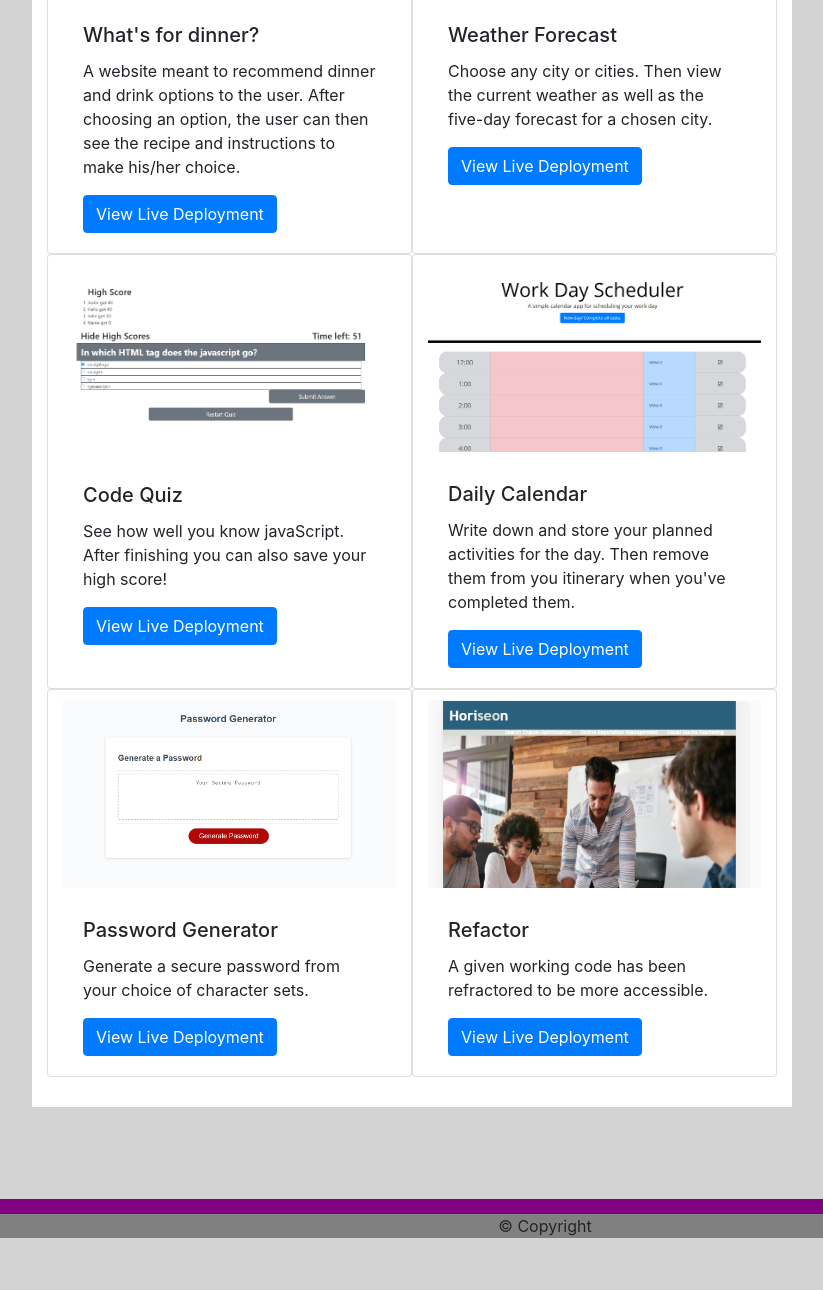
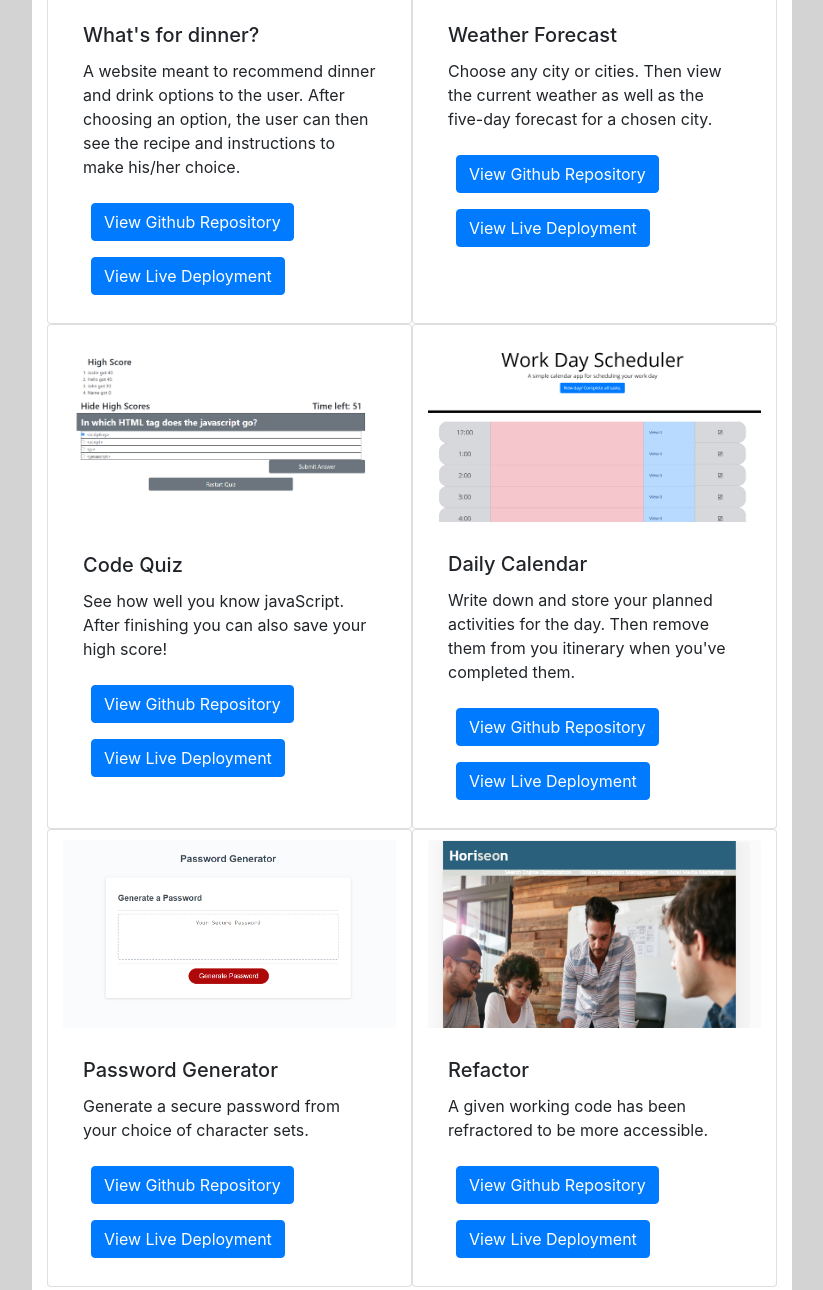
Before and after one commit to jalbert12485/homework-2, a plain HTML site: page portfolio.html in a window 1280 px wide. Shown: the part 440-1730 px from the top of the page, without its empty margins (95-918 px from the left). Before the commit the page ends 1678 px from the top, so only its background shows below. Drawn offline with nearby package versions, Linux system fonts and the light colour scheme.

Commit message:
updated portfolio page

```diff
--- a/portfolio.html
+++ b/portfolio.html
@@ -58,7 +58,8 @@
             <div class="card-body">
               <h5 class="card-title">What's for dinner?</h5>
               <p class="card-text">A website meant to recommend dinner and drink options to the user.  After choosing an option, the user can then see the recipe and instructions to make his/her choice.</p>
-              <a href="https://jalbert12485.github.io/project-1/" class="btn btn-primary">View Live Deployment</a>
+              <a href="https://github.com/jalbert12485/whats-for-dinner" target="_blank" class="btn btn-primary m-2">View Github Repository</a>
+              <a href="https://jalbert12485.github.io/whats-for-dinner" target="_blank" class="btn btn-primary m-2">View Live Deployment</a>
             </div>
           </div>
           <div class="card col-md-6 colo-sm-12" style="width: 18rem;">
@@ -66,7 +67,8 @@
             <div class="card-body">
               <h5 class="card-title">Weather Forecast</h5>
               <p class="card-text">Choose any city or cities.  Then view the current weather as well as the five-day forecast for a chosen city.</p>
-              <a href="https://jalbert12485.github.io/weather-forecast/" class="btn btn-primary">View Live Deployment</a>
+              <a href="https://github.com/jalbert12485/weather-forecast" target="_blank" class="btn btn-primary m-2">View Github Repository</a>
+              <a href="https://jalbert12485.github.io/weather-forecast" target="_blank" class="btn btn-primary m-2">View Live Deployment</a>
             </div>
           </div>
         </section>
@@ -76,7 +78,8 @@
             <div class="card-body">
               <h5 class="card-title">Code Quiz</h5>
               <p class="card-text">See how well you know javaScript.  After finishing you can also save your high score!</p>
-              <a href="https://jalbert12485.github.io/code-quiz/" class="btn btn-primary">View Live Deployment</a>
+              <a href="https://github.com/jalbert12485/code-quiz" target="_blank" class="btn btn-primary m-2">View Github Repository</a>
+              <a href="https://jalbert12485.github.io/code-quiz/" target="_blank" class="btn btn-primary m-2">View Live Deployment</a>
             </div>
           </div>
           <div class="card col-md-6 colo-sm-12" style="width: 18rem;">
@@ -84,7 +87,8 @@
             <div class="card-body">
               <h5 class="card-title">Daily Calendar</h5>
               <p class="card-text">Write down and store your planned activities for the day.  Then remove them from you itinerary when you've completed them.</p>
-              <a href="https://jalbert12485.github.io/daily-calendar/" class="btn btn-primary">View Live Deployment</a>
+              <a href="https://github.com/jalbert12485/daily-calendar" target="_blank" class="btn btn-primary m-2">View Github Repository</a>
+              <a href="https://jalbert12485.github.io/daily-calendar/" target="_blank" class="btn btn-primary m-2">View Live Deployment</a>
             </div>
           </div>
       </section>
@@ -94,7 +98,8 @@
           <div class="card-body">
             <h5 class="card-title">Password Generator</h5>
             <p class="card-text">Generate a secure password from your choice of character sets.</p>
-            <a href="https://jalbert12485.github.io/password-generator/" class="btn btn-primary">View Live Deployment</a>
+            <a href="https://github.com/jalbert12485/password-generator" target="_blank" class="btn btn-primary m-2">View Github Repository</a>
+            <a href="https://jalbert12485.github.io/password-generator/" target="_blank" class="btn btn-primary m-2">View Live Deployment</a>
           </div>
         </div>
         <div class="card col-md-6 colo-sm-12" style="width: 18rem;">
@@ -102,7 +107,8 @@
           <div class="card-body">
             <h5 class="card-title">Refactor</h5>
             <p class="card-text">A given working code has been refractored to be more accessible.</p>
-            <a href="https://jalbert12485.github.io/refactor/" class="btn btn-primary">View Live Deployment</a>
+            <a href="https://github.com/jalbert12485/refactor" target="_blank" class="btn btn-primary m-2">View Github Repository</a>
+            <a href="https://jalbert12485.github.io/refactor/" target="_blank" class="btn btn-primary m-2">View Live Deployment</a>
           </div>
         </div>
     </section>
```
